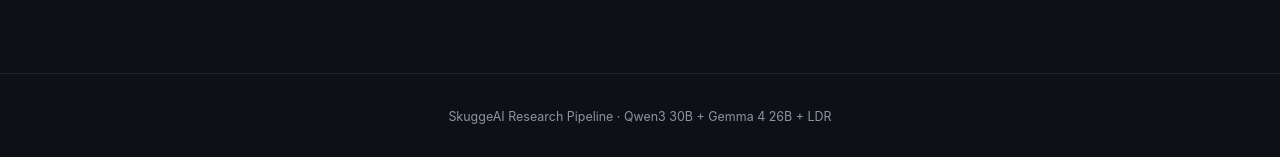
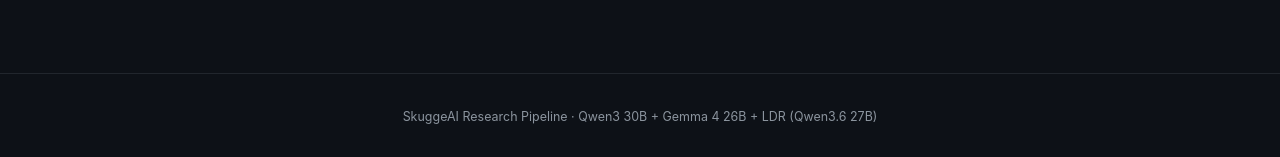
Before and after one commit to Skuggemannen/skuggeai-news, a Jekyll site: the page built from index.md, in a window 1280 px wide and 900 px high, scrolled down 2088 px. Shown: the part 740-897 px from the top of the window. Built offline with Jekyll 4.4.1, drawn with Linux system fonts in a browser that asks for light colours.

Commit message:
Footer: LDR (Qwen3.6 27B)

```diff
--- a/_layouts/default.html
+++ b/_layouts/default.html
@@ -94,7 +94,7 @@
     <span class="sub">Automatisk generert</span>
   </header>
   <main>{{ content }}</main>
-  <footer>SkuggeAI Research Pipeline &middot; Qwen3 30B + Gemma 4 26B + LDR</footer>
+  <footer>SkuggeAI Research Pipeline &middot; Qwen3 30B + Gemma 4 26B + LDR (Qwen3.6 27B)</footer>
   <script>
     document.querySelectorAll('main p').forEach(p => {
       const t = p.textContent;
```
